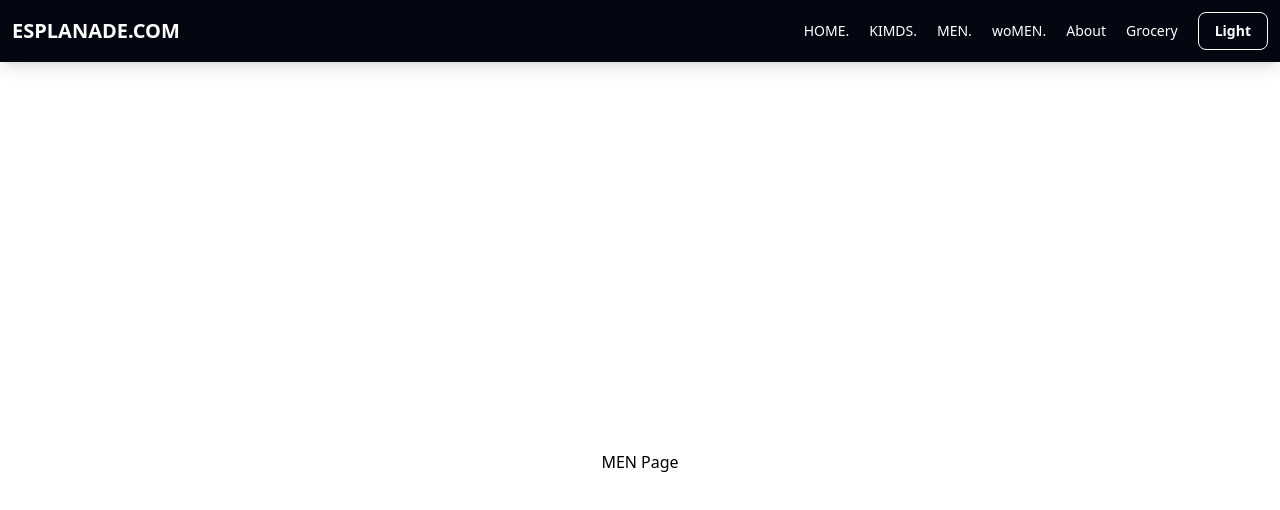
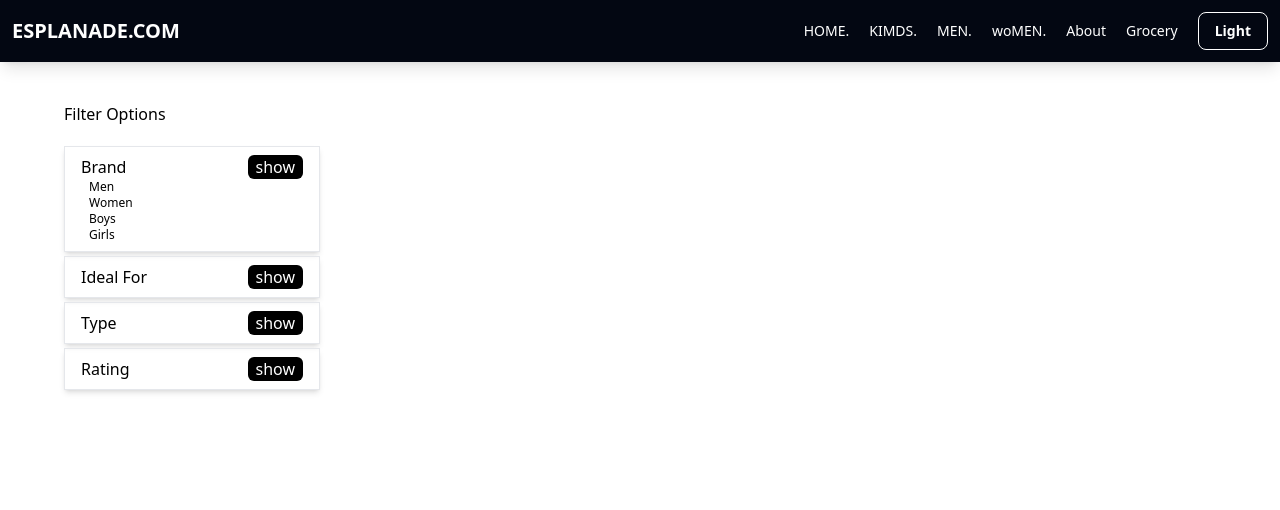
Before and after one commit to Md-Rashid-Imran/Ecomm, a React (Vite) app: page /men in a window 1280 px wide. Shown: the top 510 px of the page. Built offline with nearby package versions, Linux system fonts and the light colour scheme.

Commit message:
Modified HOME

```diff
--- a/src/Layout.jsx
+++ b/src/Layout.jsx
@@ -1,12 +1,17 @@
 import { Outlet } from "react-router-dom";
 import { Navbar } from "./components/Navbar";
+import { useState } from "react";
+import UserContext from "./utils/UserContext";
 
 const Layout = () => {
+  const [userName, setUserName] = useState("Rashid Imran");
   return (
-    <div>
-      <Navbar />
-      <Outlet />
-    </div>
+    <UserContext.Provider value={{ name: userName, setUserName }}>
+      <div>
+        <Navbar />
+        <Outlet />
+      </div>
+    </UserContext.Provider>
   );
 };
 
--- /dev/null
+++ b/src/components/Accordian.jsx
@@ -0,0 +1,20 @@
+import React, { useState } from 'react'
+import ListItems from './ListItems'
+
+const Accordian = ({title, open, setOpen}) => {
+
+    const showItemList = () => {
+        setOpen();
+    }
+  return (
+    <div className='my-1 w-64 shadow-md border border-gray-200 px-4 py-2'>
+        <div className='flex justify-between'>
+            <h1>{title}</h1>
+            <button onClick={showItemList} className='bg-black text-white px-2 rounded-md'>show</button>
+        </div>
+        {open && <ListItems/>}
+    </div>
+  )
+}
+
+export default Accordian
--- /dev/null
+++ b/src/components/ListItems.jsx
@@ -0,0 +1,16 @@
+import React from 'react'
+
+const ListItems = () => {
+  return (
+    <div>
+        <ul className='text-xs ml-2'>
+            <li>Men</li>
+            <li>Women</li>
+            <li>Boys</li>
+            <li>Girls</li>
+        </ul>
+    </div>
+  )
+}
+
+export default ListItems
--- a/src/components/Men.jsx
+++ b/src/components/Men.jsx
@@ -1,7 +1,13 @@
+import Accordian from "./Accordian";
+import { useState } from "react";
 const Men = () => {
+  const [open, setOpen] = useState(0);
   return (
-    <div className="h-screen w-screen flex items-center justify-center">
-      <h1 className="font-6xl">MEN Page</h1>
+    <div className="max-w-6xl mx-auto mt-10">
+      <h1 className="font-6xl mb-5">Filter Options</h1>
+      {
+        ["Brand", "Ideal For", "Type", "Rating"].map((title, index) => <Accordian key={index} title={title} open={index === open ? true : false} setOpen = {() => setOpen(index)}/>)
+      }
     </div>
   );
 };
--- a/src/components/ProductCard.jsx
+++ b/src/components/ProductCard.jsx
@@ -17,3 +17,14 @@ export const ProductCard = ({ product }) => {
     </div>
   );
 };
+
+export const HOF = (ProductCard) => {
+  return (props) => {
+    return (
+      <div className="relative">
+        <span className="bg-black text-white absolute z-10 mx-1 my-1 px-4 py-1 rounded-md">Best Seller</span>
+        <ProductCard {...props}/>
+      </div>
+    );
+  };
+};
--- a/src/components/Products.jsx
+++ b/src/components/Products.jsx
@@ -1,7 +1,8 @@
-import { useEffect, useState } from "react";
-import { ProductCard } from "./ProductCard";
+import { useEffect, useState, useContext } from "react";
+import { HOF, ProductCard } from "./ProductCard";
 import Skeleton from "./Skeleton";
 import { Link } from "react-router-dom";
+import UserContext from "../utils/UserContext";
 
 export const Products = () => {
   const [newItems, setNewItems] = useState([]);
@@ -9,12 +10,16 @@ export const Products = () => {
   const [top, setTop] = useState(false);
   const [search, setSearch] = useState("");
 
+  const user = useContext(UserContext);
+
   const fetchData = async () => {
     const data = await fetch("https://fakestoreapi.com/products");
     const resData = await data.json();
     setNewItems(resData); //changes
     setOriginalItems(resData); //always constant
   };
+
+  const HOFComponent = HOF(ProductCard); // This HOF is a Higher Order Component
 
   useEffect(() => {
     fetchData();
@@ -68,12 +73,19 @@ export const Products = () => {
           >
             Search
           </button>
+          <div>
+            <input className="border border-black px-2 py-1" type="text" value={user.name} onChange={(e)=> user.setUserName(e.target.value)}/>
+          </div>
         </div>
       </div>
 
       <div className="flex flex-wrap justify-center gap-6">
         {newItems.map((product) => (
-          <Link key={product.id} to={`/product/${product.id}`}><ProductCard product={product} /></Link>
+          <Link key={product.id} to={`/product/${product.id}`}>
+            {
+              product.rating.rate >= 4 ? <HOFComponent product={product}/> : <ProductCard product={product} />
+            }
+          </Link>
         ))}
       </div>
     </div>
--- a/src/components/ProfileClass.jsx
+++ b/src/components/ProfileClass.jsx
@@ -1,20 +1,21 @@
 import React from "react";
+import UserContext from "../utils/UserContext";
 class ProfileClass extends React.Component {
-    constructor(){
+    constructor() {
         super();
         this.state = {
-            userDetails:null
+            userDetails: null
         }
         console.log("Child constructor called");
 
     }
-    async componentDidMount(){
+    async componentDidMount() {
         const data = await fetch("https://api.github.com/users/Md-Rashid-Imran");
         const responseData = await data.json();
-        this.setState({userDetails:responseData});
+        this.setState({ userDetails: responseData });
         console.log('Child mount is called');
     }
-    render(){
+    render() {
         console.log('Child render is called');
         // const setCount = ()=>{
         //     this.setState({
@@ -26,12 +27,17 @@ class ProfileClass extends React.Component {
         //         count:this.state.count - 1
         //     })
         // }
-        return  this.state.userDetails === null ? <h1>Loading...</h1> : (
+        return this.state.userDetails === null ? <h1>Loading...</h1> : (
             <div className="h-screen w-screen flex items-center justify-center">
                 <div className="w-100 flex flex-col items-center justify-center border p-5 bg-white rounded-lg shadow-lg transition duration-300">
                     <h1>Profile Class Based Component</h1>
-                    <h3>Name: {this.state.userDetails.login}</h3>
-                    <img src={this.state.userDetails.avatar_url}/>
+                    {/* Using .Consumer to use contextData since hook functions can't be used in class based components */}
+                    <UserContext.Consumer>
+                        {
+                            (data) => (<h1 className="text-lg">Name: {data.name}</h1>)
+                        }
+                    </UserContext.Consumer>
+                    <img src={this.state.userDetails.avatar_url} />
 
                     {/* <button onClick={setCount} className="p-1 border-black border-2 rounded-md bg-gray-500">Increment</button>
                     <h1>{this.state.count}</h1>
--- /dev/null
+++ b/src/utils/UserContext.jsx
@@ -0,0 +1,6 @@
+import { createContext } from "react";
+const UserContext = createContext({
+    name: 'Sharon',
+    email: 'sharon@gmail.com'
+});
+export default UserContext;
```
